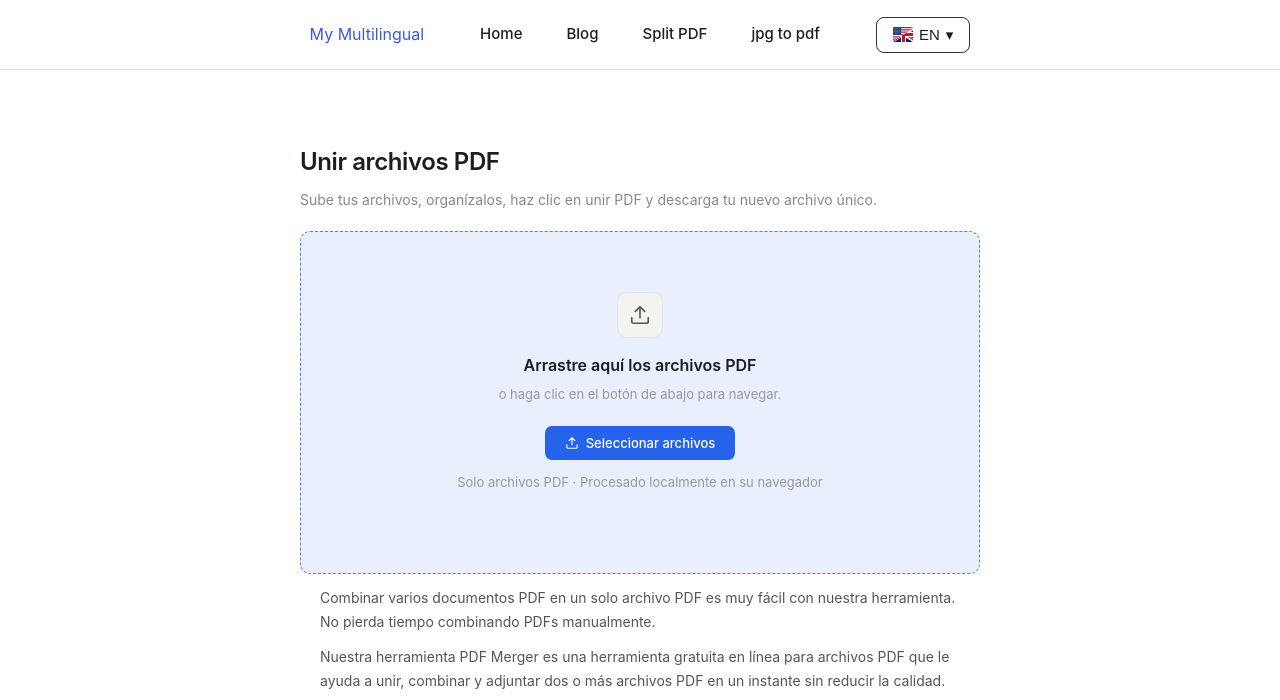
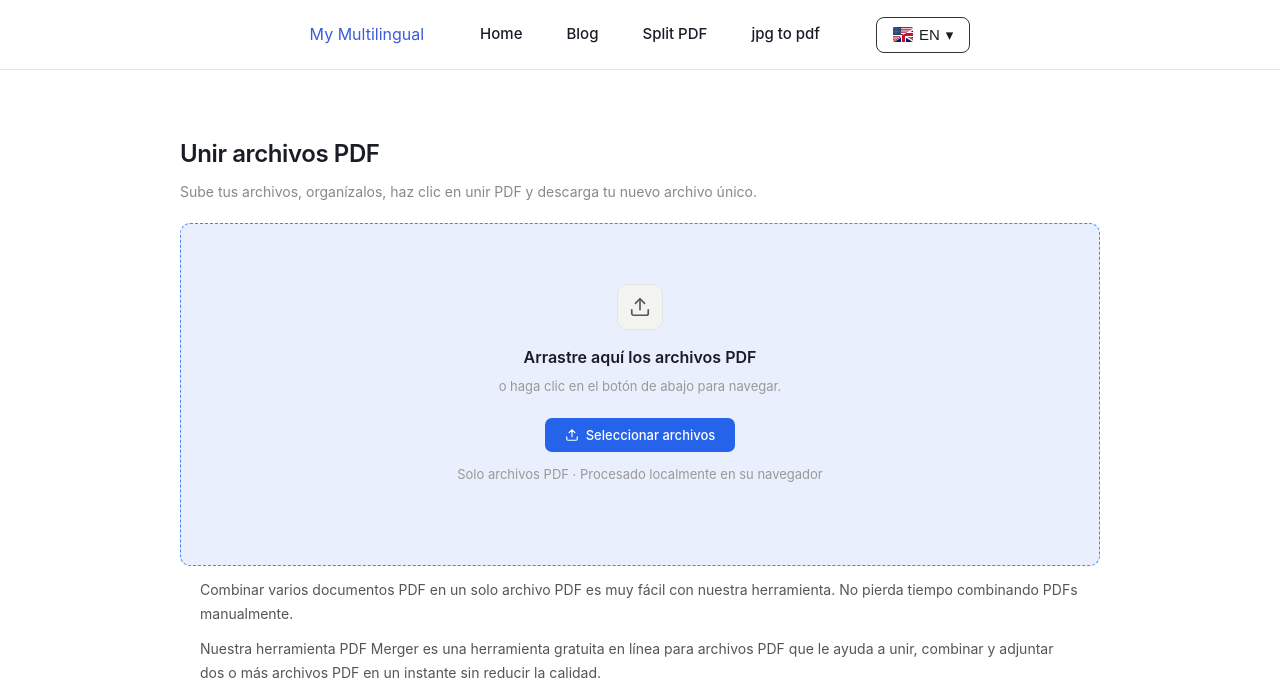
Before and after one commit to rforrupesh/jekyllmultilingual, a Jekyll site: the page built from index.md, in a window 1280 px wide. Shown: the top 700 px of the page. Built offline with Jekyll 4.4.1, drawn with Linux system fonts in a browser that asks for light colours.

Commit message:
Update index.md

```diff
--- a/index.md
+++ b/index.md
@@ -305,7 +305,7 @@ scripts:
   <span id="dragGhostName"></span>
 </div>
 
-<main class="container">
+<main class="container1">
 
   <!-- H1 + P — visible before upload, hidden after -->
   <h1 class="page-title" id="pageTitle">Unir archivos PDF</h1>
```
